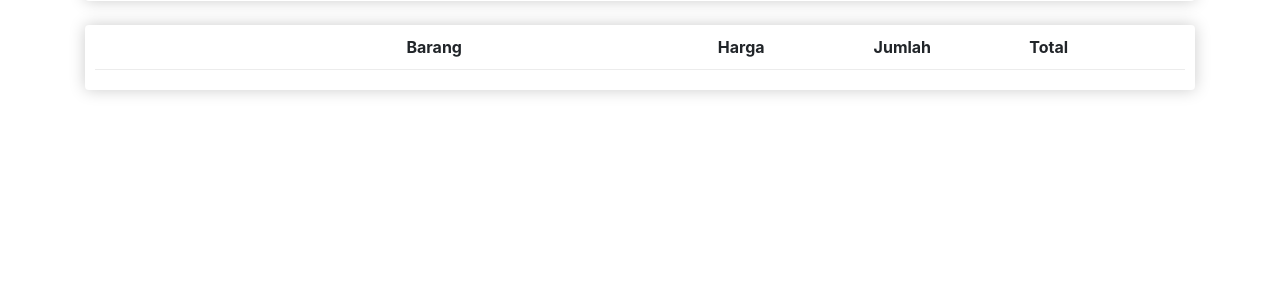
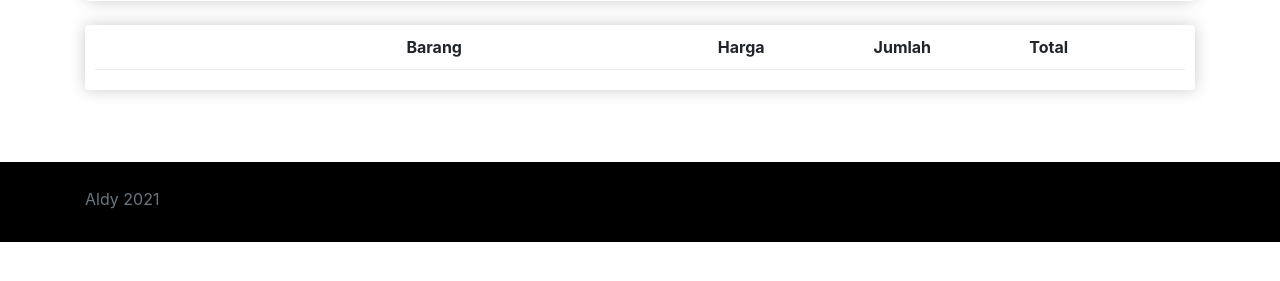
Before and after one commit to aldyhidayat/astaraya6, a Django app: template shop/templates/shop/cart.html in a window 1280 px wide. Shown: the part 258-539 px from the top of the page. Run offline with Django 3.2, Linux system fonts and the light colour scheme; the template is opened without the code that fills it, so the values that code supplies are empty; some libraries are stand-ins or nearby versions.

Commit message:
Update main.html

```diff
--- a/shop/templates/shop/main.html
+++ b/shop/templates/shop/main.html
@@ -89,6 +89,11 @@
   {% endblock content %}
 </div>
 <br><br><br>
+  <footer class="footer">
+    <div class="container">
+      <span class="text-muted">Aldy 2021</span>
+    </div>
+  </footer>
 <script type="text/javascript" src="{% static "js/jquery-3.5.1.min.js" %}"></script>
 <script type="text/javascript"src="{% static "js/bootstrap.min.js" %}"></script>
 <script type="text/javascript" src="{% static "js/cart.js" %}"></script>
```
